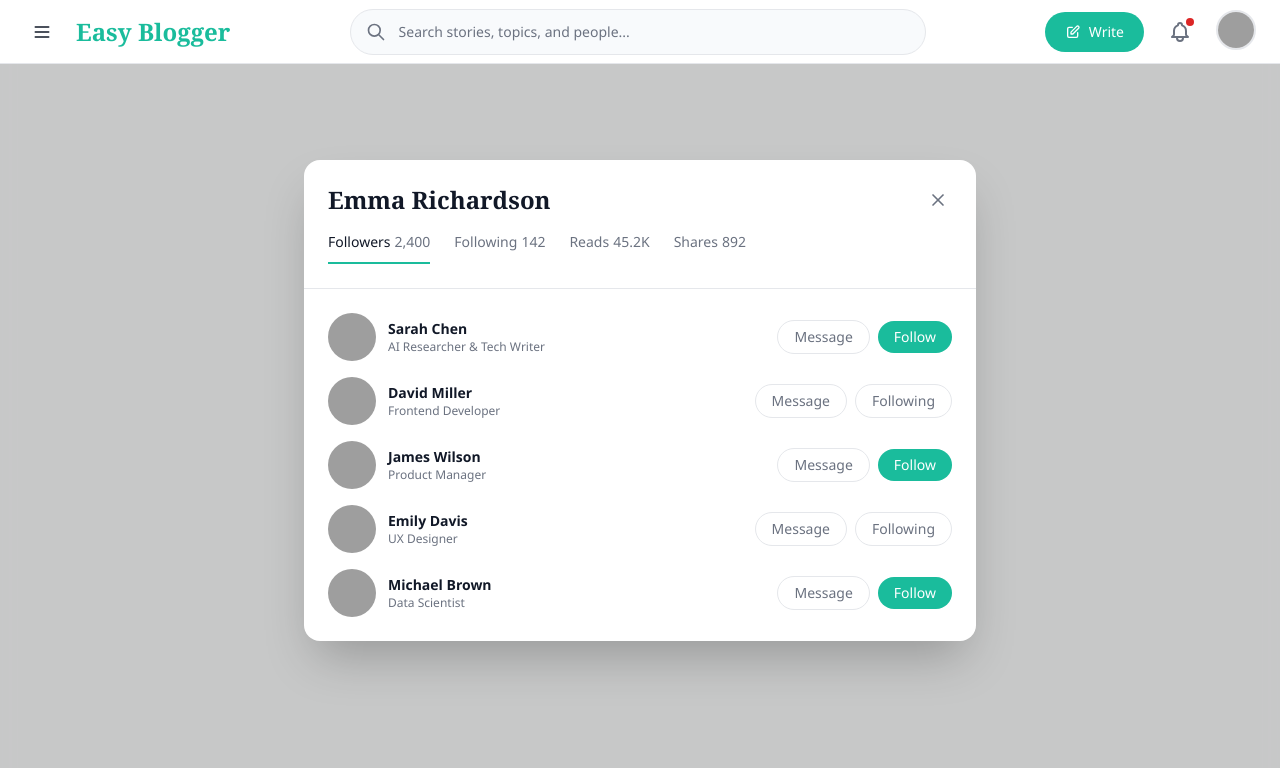
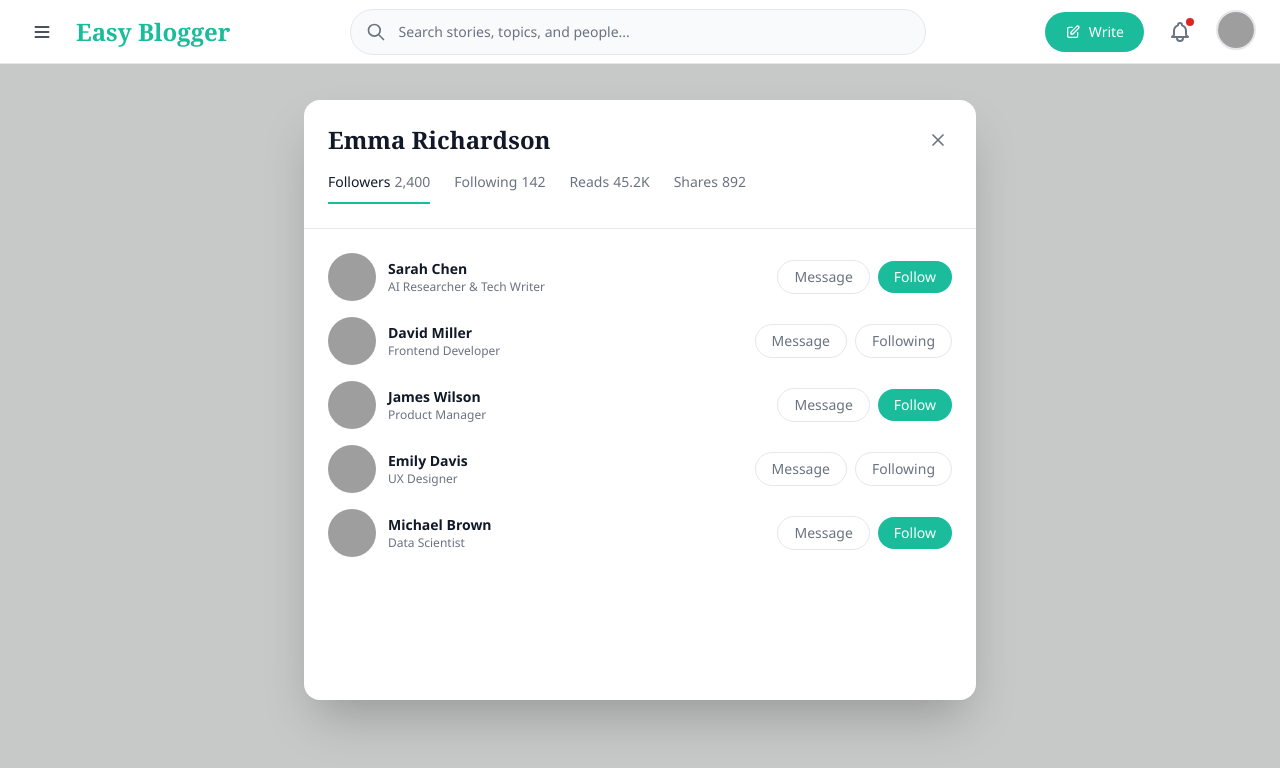
Before and after one commit to dulanprabashwara/software-project-, a Next.js app in the folder easy-blogger/: page /engagement in a window 1280 px wide. Shown: the top 768 px of the page. Built offline with nearby package versions, Linux system fonts and the light colour scheme; grey boxes are pictures that could not be loaded.

Commit message:
Fix modal to maintain fixed size when switching tabs

```diff
--- a/easy-blogger/app/(main)/engagement/page.jsx
+++ b/easy-blogger/app/(main)/engagement/page.jsx
@@ -136,7 +136,7 @@ export default function EngagementPage() {
 
         {/* Modal */}
         <div className="fixed inset-0 flex items-center justify-center z-50 p-4">
-          <div className="bg-white rounded-2xl shadow-2xl w-full max-w-2xl max-h-[600px] flex flex-col">
+          <div className="bg-white rounded-2xl shadow-2xl w-full max-w-2xl h-[600px] flex flex-col">
             {/* Modal Header */}
             <div className="p-6 border-b border-[#E5E7EB]">
               <div className="flex items-center justify-between mb-4">
@@ -215,7 +215,7 @@ export default function EngagementPage() {
             </div>
 
             {/* Modal Content */}
-            <div className="flex-1 overflow-y-auto p-6">
+            <div className="overflow-y-auto p-6 h-[450px]">
               {/* Followers Tab */}
               {activeTab === "followers" && (
                 <div className="space-y-4">
```
